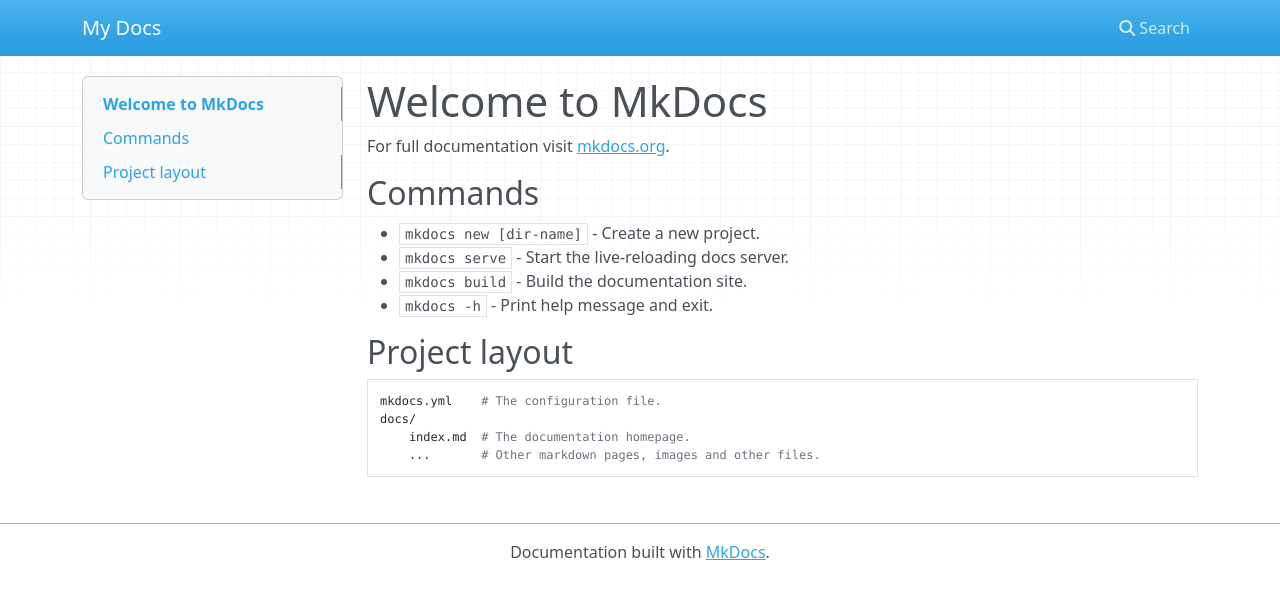
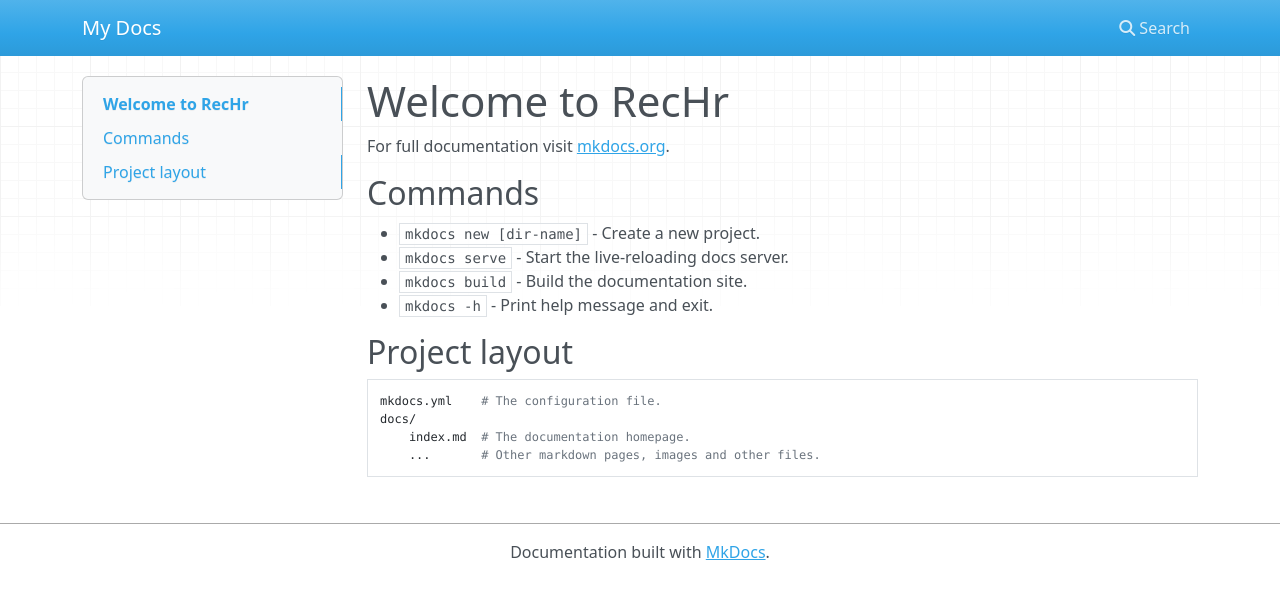
Before and after one commit to DejanLjubobratovic/rechr-website, an MkDocs documentation site: the page built from docs/index.md, in a window 1280 px wide. Shown: the top 599 px of the page. Built offline with MkDocs 1.6.1, drawn with Linux system fonts in a browser that asks for light colours; nearby versions of some CDN libraries.

Commit message:
Updated index page for RecHr

```diff
--- a/docs/index.md
+++ b/docs/index.md
@@ -1,4 +1,4 @@
-# Welcome to MkDocs
+# Welcome to RecHr
 
 For full documentation visit [mkdocs.org](https://www.mkdocs.org).
 
```
